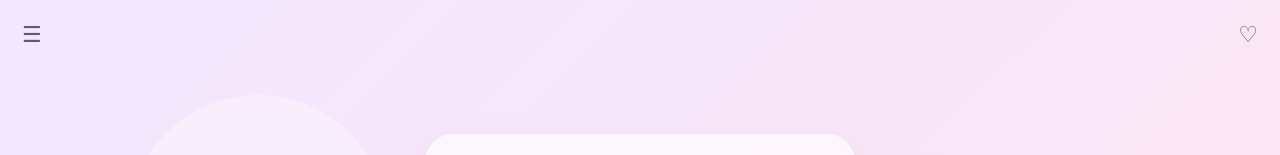
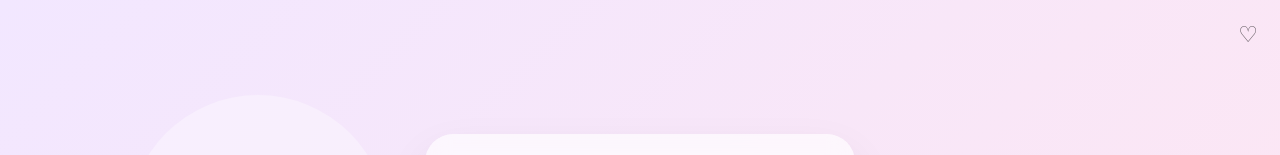
Before and after one commit to nileena-sajeev/expense-tracker-frontend, a React (Create React App) app: page /login in a window 1280 px wide. Shown: the top 155 px of the page. Built offline with nearby package versions, Linux system fonts and the light colour scheme.

Commit message:
Login.js

```diff
--- a/src/pages/Login.js
+++ b/src/pages/Login.js
@@ -38,7 +38,7 @@ export default function Login() {
   return (
     <div className="finora-bg">
       {/* top icons */}
-      <div className="top-left">☰</div>
+
       <div className="top-right">♡</div>
 
       <div className="finora-card">
```
